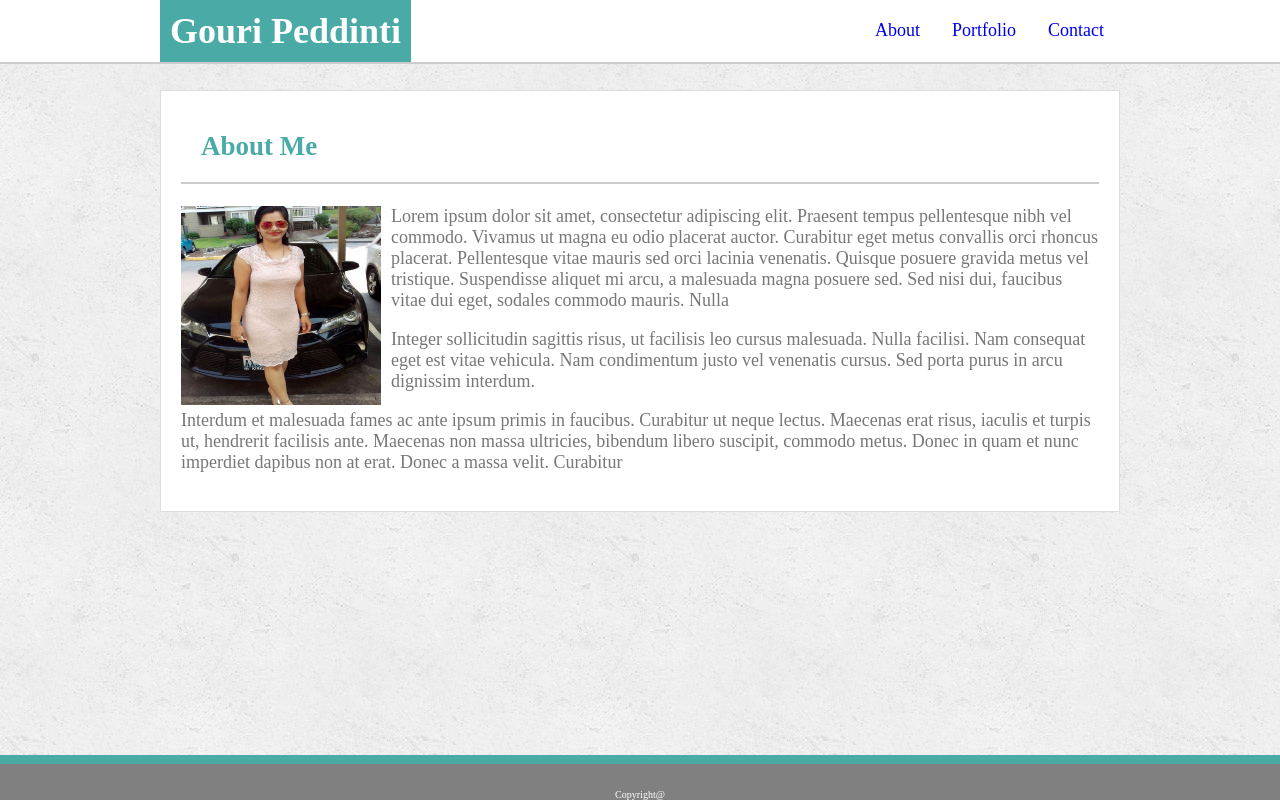
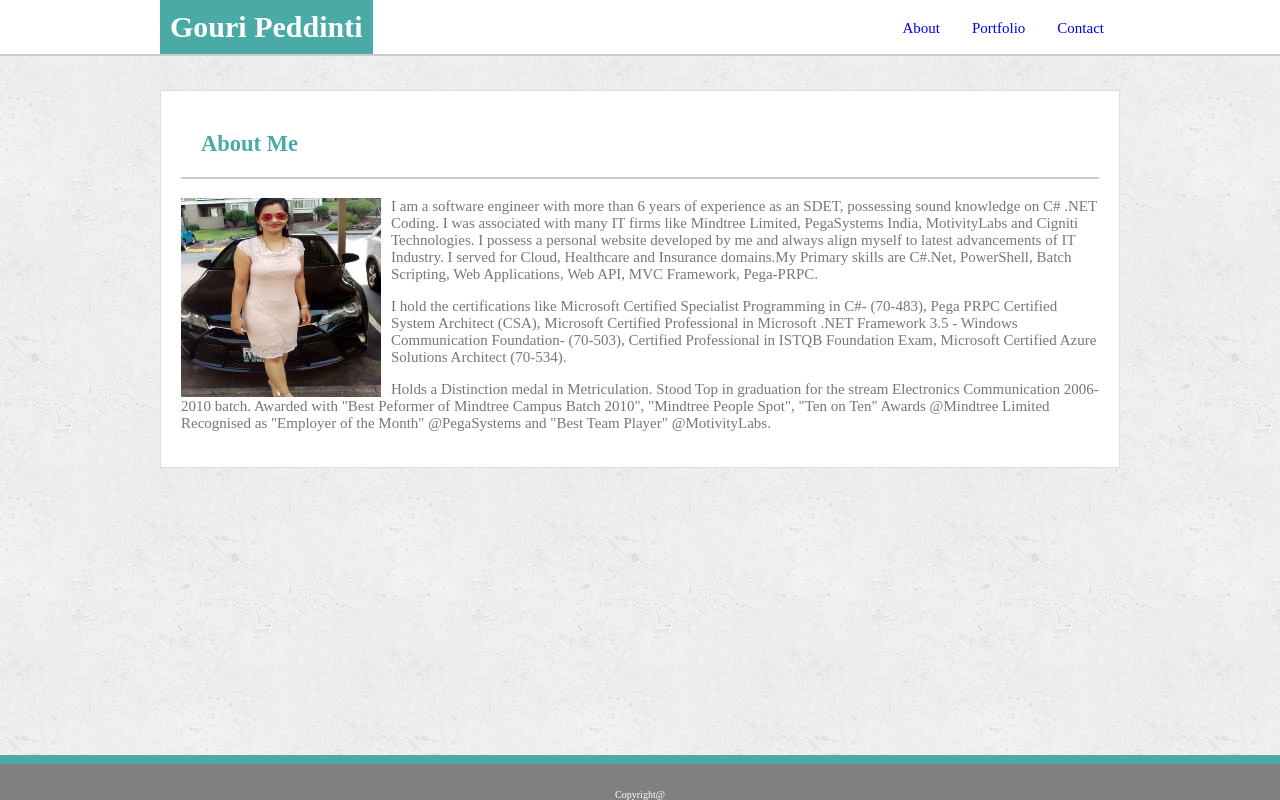
Before and after one commit to gouri10/Basic-Portfolio, a plain HTML site: page index.html in a window 1280 px wide. Drawn offline with Linux system fonts and the light colour scheme.

Commit message:
added personal bio and few styles

```diff
--- a/assets/css/style.css
+++ b/assets/css/style.css
@@ -3,7 +3,7 @@ body{
     margin:0;
     background-image: url("../images/concrete_seamless.png");
     font-family:"Arial, Helvetica Neue, Helvetica, sans-serif";
-    font-size:18px;
+    font-size:15px;
 }
 
 header{
@@ -136,7 +136,7 @@ h2{
 
   .galleryimg{
       width:300px;
-      height:180px;
+      height:200px;
   }
 
   .gallery{
@@ -153,7 +153,7 @@ h2{
       background-color: #4aaaa5;
       text-align: center;
       color:white;
-      width:200px;
+      width:300px;
       padding-top:10px;
       padding-bottom:10px;
   }
--- a/index.html
+++ b/index.html
@@ -29,23 +29,23 @@
         <h2>About Me</h2>
         <section class="clearfix">
             <img id="myimage" src="assets/images/me.jpeg" alt="myphoto">
-            <p>Lorem ipsum dolor sit amet, consectetur adipiscing elit. Praesent tempus pellentesque nibh vel commodo.
-                Vivamus ut magna eu odio placerat auctor. Curabitur eget metus convallis orci rhoncus placerat.
-                Pellentesque vitae mauris sed orci lacinia venenatis. Quisque posuere gravida metus vel tristique.
-                Suspendisse
-                aliquet mi arcu, a malesuada magna posuere sed. Sed nisi dui, faucibus vitae dui eget, sodales commodo
-                mauris.
-                Nulla
+            <p>I am a software engineer with more than 6 years of experience as an SDET, possessing sound knowledge on C# .NET Coding.
+               I was associated with many IT firms like Mindtree Limited, PegaSystems India, MotivityLabs and Cigniti Technologies.
+               I possess a personal website developed by me and always align myself to latest advancements of IT Industry.
+               I served for Cloud, Healthcare and Insurance domains.My Primary skills are C#.Net, PowerShell, Batch Scripting,
+               Web Applications, Web API, MVC Framework, Pega-PRPC.
             </p>
-            <p> Integer sollicitudin sagittis risus, ut facilisis leo cursus malesuada. Nulla facilisi. Nam
-                consequat eget est vitae vehicula. Nam condimentum justo vel venenatis cursus. Sed porta purus in arcu
-                dignissim interdum.
+            <p> I hold the certifications like Microsoft Certified Specialist Programming in C#- (70-483),
+                Pega PRPC Certified System Architect (CSA),
+                Microsoft Certified Professional in Microsoft .NET Framework 3.5 - Windows Communication Foundation- (70-503),
+                Certified Professional in ISTQB Foundation Exam,
+                Microsoft Certified Azure Solutions Architect (70-534).
             </p>
 
-            <p>Interdum et malesuada fames ac ante ipsum primis in faucibus. Curabitur ut neque lectus. Maecenas erat
-                risus, iaculis et turpis ut, hendrerit facilisis ante. Maecenas non massa ultricies, bibendum libero
-                suscipit, commodo metus. Donec in quam et nunc imperdiet dapibus non at erat. Donec a massa velit.
-                Curabitur
+            <p>Holds a Distinction medal in Metriculation.
+               Stood Top in graduation for the stream Electronics Communication 2006-2010 batch.
+               Awarded with "Best Peformer of Mindtree Campus Batch 2010", "Mindtree People Spot", "Ten on Ten" Awards @Mindtree Limited
+               Recognised as "Employer of the Month" @PegaSystems and "Best Team Player" @MotivityLabs.
             </p>
 
 
```
Also changed, not shown: contact.html (+1 -1 lines), portfolio.html (+19 -11 lines), assets/images/@Work.jpg (added), assets/images/BikeRide.jpg (added), assets/images/Cricketer.jpg (added), assets/images/Kayaking.jpg (added), assets/images/Marathon.jpg (added), assets/images/Skating.jpg (added), assets/images/iFly.jpg (added), 1 other file.
